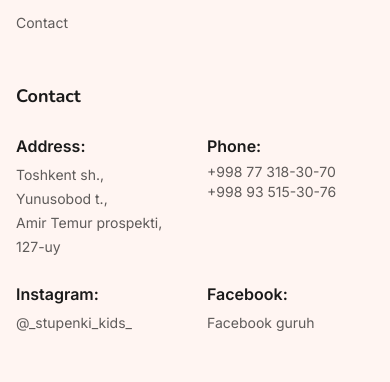
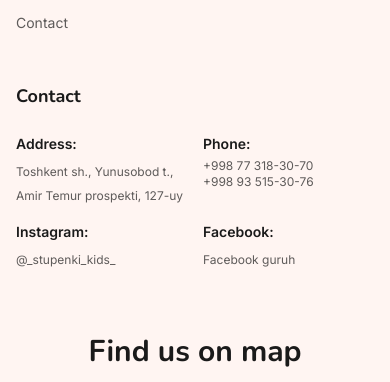
Before and after one commit to WIKKIwk/web_portfolio_1, a React (Vite) app: page / in a window 390 px wide. Shown: the part 4400-4782 px from the top of the page. Built offline with nearby package versions, Linux system fonts and the light colour scheme.

Commit message:
style: reduce footer contact info text size for mobile

```diff
--- a/src/components/layout/Footer.tsx
+++ b/src/components/layout/Footer.tsx
@@ -41,25 +41,25 @@ export function Footer() {
                     {/* Contact */}
                     <div>
                         <h4 className="font-heading font-bold text-lg mb-6 text-neutral dark:text-brand-pink">{t('footer.contact_title')}</h4>
-                        <div className="grid grid-cols-2 gap-x-6 gap-y-6">
+                        <div className="grid grid-cols-2 gap-x-4 md:gap-x-6 gap-y-4 md:gap-y-6">
                             <div className="text-neutral/70 dark:text-brand-pink/70">
-                                <div className="font-semibold text-neutral dark:text-brand-pink mb-1">{t('footer.address_label')}</div>
-                                <span className="text-sm">Toshkent sh., Yunusobod t.,<br />Amir Temur prospekti, 127-uy</span>
+                                <div className="font-semibold text-sm md:text-base text-neutral dark:text-brand-pink mb-1">{t('footer.address_label')}</div>
+                                <span className="text-xs md:text-sm">Toshkent sh., Yunusobod t.,<br />Amir Temur prospekti, 127-uy</span>
                             </div>
                             <div className="text-neutral/70 dark:text-brand-pink/70">
-                                <div className="font-semibold text-neutral dark:text-brand-pink mb-1">{t('footer.phone_label')}</div>
-                                <div className="flex flex-col text-sm">
+                                <div className="font-semibold text-sm md:text-base text-neutral dark:text-brand-pink mb-1">{t('footer.phone_label')}</div>
+                                <div className="flex flex-col text-xs md:text-sm">
                                     <span>+998 77 318-30-70</span>
                                     <span>+998 93 515-30-76</span>
                                 </div>
                             </div>
                             <div className="text-neutral/70 dark:text-brand-pink/70">
-                                <div className="font-semibold text-neutral dark:text-brand-pink mb-1">{t('footer.instagram_label')}</div>
-                                <a href="https://www.instagram.com/_stupenki_kids_/" target="_blank" rel="noopener noreferrer" className="hover:text-primary text-sm">@_stupenki_kids_</a>
+                                <div className="font-semibold text-sm md:text-base text-neutral dark:text-brand-pink mb-1">{t('footer.instagram_label')}</div>
+                                <a href="https://www.instagram.com/_stupenki_kids_/" target="_blank" rel="noopener noreferrer" className="hover:text-primary text-xs md:text-sm">@_stupenki_kids_</a>
                             </div>
                             <div className="text-neutral/70 dark:text-brand-pink/70">
-                                <div className="font-semibold text-neutral dark:text-brand-pink mb-1">{t('footer.facebook_label')}</div>
-                                <a href="https://www.facebook.com/groups/stupenki.kids" target="_blank" rel="noopener noreferrer" className="hover:text-primary text-sm">Facebook guruh</a>
+                                <div className="font-semibold text-sm md:text-base text-neutral dark:text-brand-pink mb-1">{t('footer.facebook_label')}</div>
+                                <a href="https://www.facebook.com/groups/stupenki.kids" target="_blank" rel="noopener noreferrer" className="hover:text-primary text-xs md:text-sm">Facebook guruh</a>
                             </div>
                         </div>
                     </div>
```
